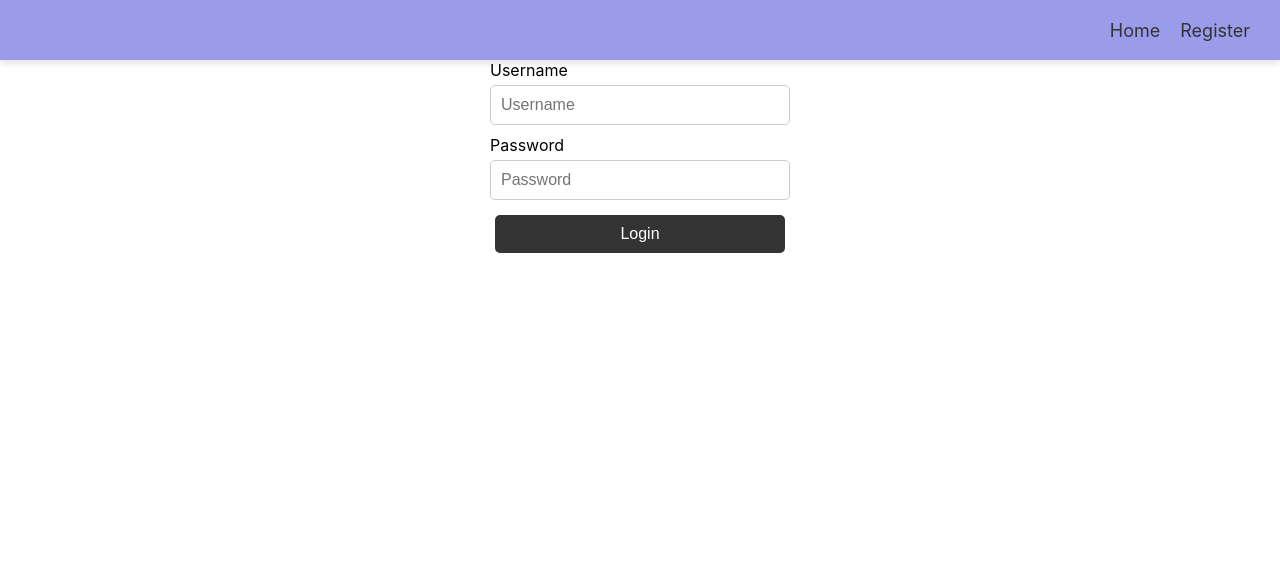
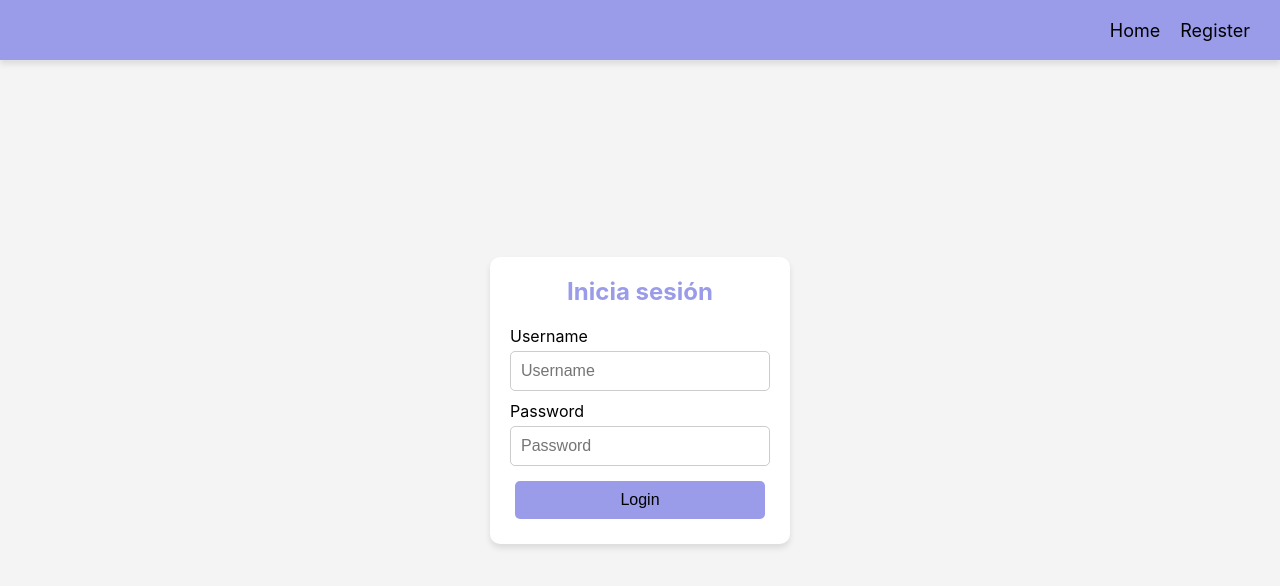
Before and after one commit to LuciaRol/drf_miniproject_front, a React (Create React App) app: page /login in a window 1280 px wide. Shown: the top 586 px of the page. Built offline with nearby package versions, Linux system fonts and the light colour scheme.

Commit message:
css de login

```diff
--- a/src/css/header.css
+++ b/src/css/header.css
@@ -2,16 +2,16 @@
 
 nav {
     background-color: var(--primary-color1);
-    padding: 0 20px;  /* Espacio a la izquierda y derecha de la barra de navegación */
-    box-shadow: 0 4px 6px rgba(0, 0, 0, 0.1);  /* Sombra en el borde inferior */
-    position: sticky;  /* Hace que la barra de navegación se quede fija */
-    top: 0;  /* Se mantiene en la parte superior */
-    left: 0;  /* Alinea la barra al borde izquierdo */
-    width: 100%;  /* Hace que ocupe todo el ancho de la pantalla */
-    /* z-index: 1000; */  /* Asegura que la barra esté por encima de otros elementos */
-    height: 60px;  /* Altura fija para la barra de navegación */
+    padding: 0 20px;
+    box-shadow: 0 4px 6px rgba(0, 0, 0, 0.1);
+    position: fixed;
+    top: 0;
+    left: 0;
+    width: 100%;
+    z-index: 5;
+    height: 60px;
     display: flex;
-    align-items: center;  /* Alinea los elementos verticalmente al centro */
+    align-items: center;
 }
 
 .navList {
@@ -19,58 +19,58 @@ nav {
     display: flex;
     margin: 0;
     padding: 0;
-    justify-content: flex-end;  /* Alinea todos los elementos hacia la derecha */
-    align-items: center;  /* Alinea verticalmente al centro */
-    width: 100%;  /* Asegura que la lista ocupe todo el ancho del contenedor */
+    justify-content: flex-end;
+    align-items: center;
+    width: 100%;
 }
 
 .navItem {
-    margin: 0 10px;  /* Espacio entre los elementos */
-    position: relative;  /* Necesario para el posicionamiento de las líneas */
+    margin: 0 10px;
+    position: relative;
 }
 
 .navLink {
     color: var(--text-color);
     text-decoration: none;
     font-size: 18px;
-    position: relative;  /* Necesario para el posicionamiento de las líneas */
+    position: relative;
 }
 
 .navLink::after,
 .navLink::before {
-    content: '';  /* Necesario para generar un elemento */
+    content: '';
     position: absolute;
-    height: 2px;  /* Altura de la línea */
-    background-color: black;  /* Color de la línea */
-    transition: width 0.3s ease;  /* Transición para animar el ancho */
+    height: 2px;
+    background-color: black;
+    transition: width 0.3s ease;
 }
 
 .navLink::after {
     left: 0;
-    bottom: 0;  /* Línea inferior */
-    width: 0;  /* Empieza con un ancho de 0 */
+    bottom: 0;
+    width: 0;
 }
 
 .navLink::before {
     right: 0;
-    top: 0;  /* Línea superior */
-    width: 0;  /* Empieza con un ancho de 0 */
+    top: 0;
+    width: 0;
 }
 
 .navLink:hover::after {
-    width: 100%;  /* La línea inferior se expandirá de izquierda a derecha */
+    width: 100%;
 }
 
 .navLink:hover::before {
-    width: 100%;  /* La línea superior se expandirá de derecha a izquierda */
+    width: 100%;
 }
 
 .navLink:hover {
-    color: black;  /* Color dorado cuando el enlace es hover */
+    color: black;
 }
 
 .activeNavLink {
-    color: black;  /* Color dorado cuando el enlace está activo */
+    color: black;
 }
 
 .logoutButton {
@@ -80,9 +80,9 @@ nav {
     font-size: 18px;
     cursor: pointer;
     display: flex;
-    align-items: center;  /* Alinea el texto del botón al centro */
-    padding: 10px 20px;  /* Añadido para un mejor tamaño de botón */
-    transition: background-color 0.3s ease, color 0.3s ease;  /* Transición de color de fondo */
+    align-items: center;
+    padding: 10px 20px;
+    transition: background-color 0.3s ease, color 0.3s ease;
 }
 
 .logoutButton:hover {
--- a/src/css/login.css
+++ b/src/css/login.css
@@ -1,13 +1,31 @@
-@import url('./normalize.css');
+/* Estilos generales */
+.login-form-container {
+  display: flex;
+  justify-content: center;
+  align-items: center;
+  height: 100vh;
+  background-color: var(--background-color);
+}
 
-/* Estilos para el formulario de login */
 .login-form {
   display: flex;
   flex-direction: column;
   width: 300px;
-    margin: auto;
+  padding: 20px;
+  background-color: white;
+  border-radius: 10px;
+  box-shadow: 0 4px 6px rgba(0, 0, 0, 0.1);
 }
 
+.login-form h1 {
+  text-align: center;
+  font-size: 24px;
+  color: var(--primary-color1);
+  margin-bottom: 20px;
+  font-weight: bold;
+}
+
+/* Otros estilos para el formulario */
 .login-form label {
   margin-bottom: 5px;
   font-size: 16px;
@@ -25,10 +43,16 @@
   padding: 10px;
   border: none;
   border-radius: 5px;
-    background-color: #333;
-    color: white;
+  background-color: var(--primary-color1);
+  color: var(--text-color);
   font-size: 16px;
   cursor: pointer;
+  transition: background-color 0.3s ease, color 0.3s ease;
+}
+
+.login-form button:hover {
+  background-color: var(--primary-color2);
+
 }
 
 .login-form button:disabled {
@@ -45,6 +69,7 @@
 /* Estilos para el modal de bienvenida */
 .ReactModal__Overlay {
   background-color: rgba(0, 0, 0, 0.5);
+  z-index: 10;
 }
 
 .ReactModal__Content {
@@ -62,7 +87,7 @@
 
 .ReactModal__Content button {
   margin-top: 10px;
-    background-color: #333;
+  background-color: var(--primary-color1);
   color: white;
   padding: 10px;
   border: none;
@@ -71,5 +96,5 @@
 }
 
 .ReactModal__Content button:hover {
-    background-color: #555;
+  background-color: var(--primary-color2);
 }
--- a/src/css/normalize.css
+++ b/src/css/normalize.css
@@ -10,6 +10,6 @@
     --primary-color3: #a2dcee;
     --accent-color: #adeee2;
 
-    --text-color: #333;
+    --text-color: black;
     --background-color: #f4f4f4;
 }
--- a/src/pages/Login.js
+++ b/src/pages/Login.js
@@ -49,8 +49,10 @@ const Login = () => {
   };
 
   return (
-    <div>
+    <div className="login-form-container">
+
       <form onSubmit={handleLogin} className="login-form">
+      <h1>Inicia sesión</h1>
         <label>Username</label>
         <input
           type="text"
```
Lines whose indentation alone changed are shown as unchanged.
